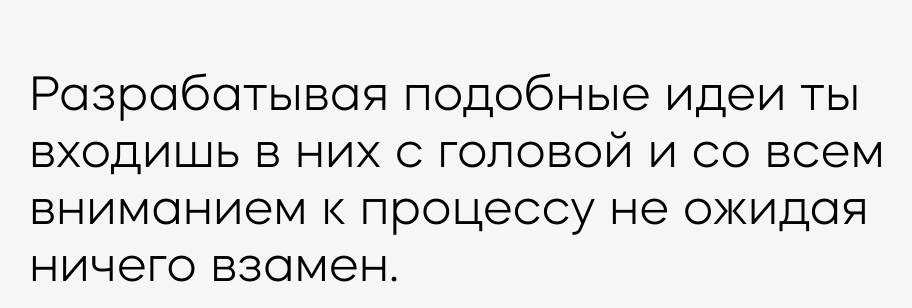
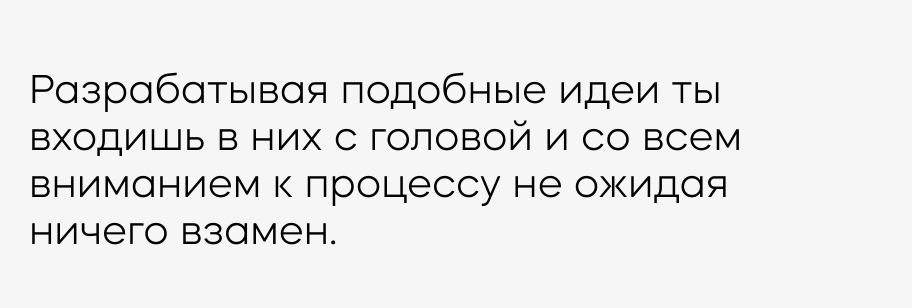
Before and after one commit to raAndrievskiy/sbl-design, a React (Create React App) app: page / in a window 1280 px wide. Shown: the part 920-1228 px from the top of the page, without its empty margins (3-915 px from the left). Built offline with nearby package versions, Linux system fonts and the light colour scheme.

Commit message:
create animation in desctop bubbles

```diff
--- a/src/assets/icons/BubblesIcon/BubblesForDesktopIcon.tsx
+++ b/src/assets/icons/BubblesIcon/BubblesForDesktopIcon.tsx
@@ -30,10 +30,10 @@ export const BubblesForDesktop = React.forwardRef<SVGSVGElement, IconProps>(
             yPercent: 0,
             xPercent: -10,
             scrollTrigger: {
-              start: '882vh 100vh',
-              end: '73% 100%',
+              start: '850vh 100vh',
+              end: '80% 100%',
               scrub: 2,
-              markers: true,
+              // markers: true,
             },
           }}>
           <g data-svg-origin="0.5 0.5">
@@ -52,10 +52,10 @@ export const BubblesForDesktop = React.forwardRef<SVGSVGElement, IconProps>(
               to={{
                 strokeDashoffset: '',
                 scrollTrigger: {
-                  start: '882vh 100vh',
-                  end: '73% 100%',
-                  scrub: true,
-                  markers: true,
+                  start: '850vh 100vh',
+                  end: '80% 100%',
+                  scrub: 0.8,
+                  // markers: true,
                 },
               }}>
               <circle
@@ -78,10 +78,10 @@ export const BubblesForDesktop = React.forwardRef<SVGSVGElement, IconProps>(
             yPercent: 0,
             xPercent: -10,
             scrollTrigger: {
-              start: '882vh 100vh',
-              end: '73% 100%',
+              start: '850vh 100vh',
+              end: '80% 100%',
               scrub: 2,
-              markers: true,
+              // markers: true,
             },
           }}>
           <g data-svg-origin="338.5 409.5">
@@ -100,8 +100,8 @@ export const BubblesForDesktop = React.forwardRef<SVGSVGElement, IconProps>(
               to={{
                 strokeDashoffset: '',
                 scrollTrigger: {
-                  start: '882vh 100vh',
-                  end: '73% 100%',
+                  start: '850vh 100vh',
+                  end: '80% 100%',
                   scrub: true,
                 },
               }}>
@@ -118,17 +118,17 @@ export const BubblesForDesktop = React.forwardRef<SVGSVGElement, IconProps>(
 
         <Tween
           from={{
-            yPercent: -30,
+            yPercent: -20,
             xPercent: 20,
           }}
           to={{
             yPercent: 0,
             xPercent: -10,
             scrollTrigger: {
-              start: '882vh 100vh',
-              end: '73% 100%',
+              start: '850vh 100vh',
+              end: '80% 100%',
               scrub: 2,
-              markers: true,
+              // markers: true,
             },
           }}>
           <g data-svg-origin="767.5 153.5">
@@ -147,9 +147,9 @@ export const BubblesForDesktop = React.forwardRef<SVGSVGElement, IconProps>(
               to={{
                 strokeDashoffset: '',
                 scrollTrigger: {
-                  start: '884vh 100vh',
-                  end: '73% 100%',
-                  scrub: true,
+                  start: '850vh 100vh',
+                  end: '80% 100%',
+                  scrub: 1,
                 },
               }}>
               <circle
@@ -172,10 +172,10 @@ export const BubblesForDesktop = React.forwardRef<SVGSVGElement, IconProps>(
             yPercent: 0,
             xPercent: -10,
             scrollTrigger: {
-              start: '882vh 100vh',
-              end: '73% 100%',
+              start: '850vh 100vh',
+              end: '80% 100%',
               scrub: 2,
-              markers: true,
+              // markers: true,
             },
           }}>
           <g data-svg-origin="557.5 116.5">
@@ -186,9 +186,9 @@ export const BubblesForDesktop = React.forwardRef<SVGSVGElement, IconProps>(
               to={{
                 strokeDashoffset: '',
                 scrollTrigger: {
-                  start: '883vh 100vh',
-                  end: '73% 100%',
-                  scrub: true,
+                  start: '850vh 100vh',
+                  end: '80% 100%',
+                  scrub: 0.9,
                 },
               }}>
               <circle
--- a/src/pages/Main/components/BubblesInfo/BubblesInfo.tsx
+++ b/src/pages/Main/components/BubblesInfo/BubblesInfo.tsx
@@ -22,15 +22,11 @@ export const BubblesInfo: React.FC = () => {
           <Tween
             to={{
               scale: 2.5,
-              // height: '100%',
               scrollTrigger: {
-                trigger: '.bubblesTrigger',
-                start: 'top top',
-                end: 'bottom top',
-                // start: '882vh 100vh',
-                // end: '80% 100%',
+                start: '850vh 100vh',
+                end: '75% 100%',
                 scrub: 2,
-                markers: true,
+                // markers: true,
               },
             }}>
             <div className={styles.bubblesBg} />
--- a/src/pages/Main/components/BubblesInfo/styles.module.scss
+++ b/src/pages/Main/components/BubblesInfo/styles.module.scss
@@ -7,10 +7,9 @@
 }
 
 .bubblesDescription {
-  // margin-bottom: 140px;
-  display: block;
-  padding-bottom: 305px;
+  margin-bottom: 34vh;
 }
+
 
 .bubblesIconWrap {
   position: relative;
--- a/src/styles/typography.scss
+++ b/src/styles/typography.scss
@@ -1,137 +1,41 @@
-// body {
-//   font-family: var(--font-primary);
-//   font-size: 16px;
-//   font-weight: 500;
-//   background: var(--color-grey-v3);
-//   color: var(--color-black);
-//   letter-spacing: 0.01em;
-// }
-// .h1
-//   font-size: 12.5em
-//   font-weight: 500
-//   letter-spacing: -0.01em
-//   line-height: 0.9
-//   @media screen and (max-width: $layout-xxxl-breakpoint)
-//     font-size: 9.375em
-//     @media screen and (max-width: $layout-lg-breakpoint)
-//       font-size: 9.23em
-//     @media screen and (max-width: $layout-md-breakpoint)
-//       font-size: 7.23em
-//     @media screen and (max-width: $layout-sm-breakpoint)
-//       font-size: 5.38em
+.description {
+  display: block;
+  font-weight: 300;
+  font-size: 3vw;
+  line-height: 3.6vw;
+  max-width: 892px;
 
-// .h1.small-title
-//   font-size: 10em
-//   @media screen and (max-width: $layout-xxxl-breakpoint)
-//     font-size: 7.5em
-//     @media screen and (max-width: $layout-lg-breakpoint)
-//       font-size: 6.5em
-//     @media screen and (max-width: $layout-sm-breakpoint)
-//       font-size: 45px
+  @media screen and (max-width: 1440px) {
+    font-size: 40px;
+    line-height: 47px;
+    max-width: 714px;
+  }
 
-// .h2
-//   font-size: 6.5em
-//   font-weight: 500
-//   line-height: 0.94
-//   @media screen and (max-width: $layout-xxxl-breakpoint)
-//     font-size: 4.875em
-//     @media screen and (max-width: $layout-lg-breakpoint)
-//       font-size: 4.2em
-//     @media screen and (max-width: $layout-md-breakpoint)
-//       font-size: 3.8em
-//     @media screen and (max-width: $layout-sm-breakpoint)
-//       font-size: 3.3em
-//       line-height: 0.92
+  @media screen and (max-width: 1024px) {
+    max-width: 606px;
+  }
 
-// .h3
-//   font-size: 4em
-//   font-weight: 500
-//   line-height: 0.92
-//   @media screen and (max-width: $layout-xxxl-breakpoint)
-//     font-size: 3em
-//     @media screen and (max-width: $layout-lg-breakpoint)
-//       font-size: 2.6em
-//       line-height: 0.91
-//     @media screen and (max-width: $layout-sm-breakpoint)
-//       font-size: 2.3em
-//       line-height: 0.99
+  @media screen and (max-width: 768px) {
+    font-size: 4.17vw;
+    line-height: 4.95vw;
+    max-width: 469px;
+  }
 
-// .h4
-//   font-size: 2.5em
-//   line-height: 1.9
-//   @media screen and (max-width: $layout-xxxl-breakpoint)
-//     font-size: 1.875em
-//     @media screen and (max-width: $layout-lg-breakpoint)
-//       font-size: 1.7em
+  @media screen and (max-width: 375px) {
+    font-size: 26px;
+    line-height: 31px;
+    max-width: 326px;
+  }
+}
 
-// .h5
-//   font-size: 3.125em
-//   font-weight: 500
-//   line-height: 1.18
-//   @media screen and (max-width: $layout-xxxl-breakpoint)
-//     font-size: 2.25em
-//     @media screen and (max-width: $layout-lg-breakpoint)
-//       font-size: 2em
-//     @media screen and (max-width: $layout-md-breakpoint)
-//       font-size: 23px
+.text-left {
+  text-align: left;
+}
 
-// .topic-title
-//   font-size: 1.75em
-//   color: var(--color-primary)
-//   @media screen and (max-width: $layout-xxxl-breakpoint)
-//     font-size: 1.3em
-//     @media screen and (max-width: $layout-lg-breakpoint)
-//       font-size: 1.15em
-//     @media screen and (max-width: $layout-md-breakpoint)
-//       font-size: 1.5em
+.text-center {
+  text-align: center;
+}
 
-// .medium
-//   font-size: 2em
-//   line-height: 1.25
-//   @media screen and (max-width: $layout-xxxl-breakpoint)
-//     font-size: 1.5em
-//     @media screen and (max-width: $layout-lg-breakpoint)
-//       font-size: 1.38em
-//     @media screen and (max-width: $layout-sm-breakpoint)
-//       font-size: 1.23em
-
-// .small
-//   font-size: 1.5em
-//   line-height: 1.08
-//   @media screen and (max-width: $layout-xxxl-breakpoint)
-//     font-size: 1.125em
-//     @media screen and (max-width: $layout-lg-breakpoint)
-//       font-size: 1em
-
-// .extra-small
-//   font-size: 1.25em
-//   line-height: 1.2
-//   @media screen and (max-width: $layout-xxxl-breakpoint)
-//     font-size: 1.125em
-//     @media screen and (max-width: $layout-lg-breakpoint)
-//       font-size: 1em
-
-// .text-ellipsis
-//   overflow: hidden
-//   text-overflow: ellipsis
-//   white-space: nowrap
-
-// .font-secondary
-//   font-family: var(--font-secondary)
-//   letter-spacing: 0.01em
-
-// .color-light-blue
-//   color: #9DC7BC
-
-// a
-//   transition: 0.3s ease-in-out
-//   text-decoration: none
-
-// .font-300
-//   font-weight: 300
-// .font-400
-//   font-weight: 400
-// .font-500
-//   font-weight: 500
-// .font-700
-//   font-weight: 700
+.text-right {
+  text-align: right;
+}
--- a/src/styles/variables.scss
+++ b/src/styles/variables.scss
@@ -23,24 +23,3 @@ $color-black: #141414;
 .color-black {
   color: $color-black
 }
-
-.text-left {
-  text-align: left;
-}
-
-.text-center {
-  text-align: center;
-}
-
-.text-right {
-  text-align: right;
-}
-
-
-.description {
-  display: block;
-  font-weight: 300;
-  font-size: 48px;
-  line-height: 57px;
-  max-width: 892px;
-}
```
